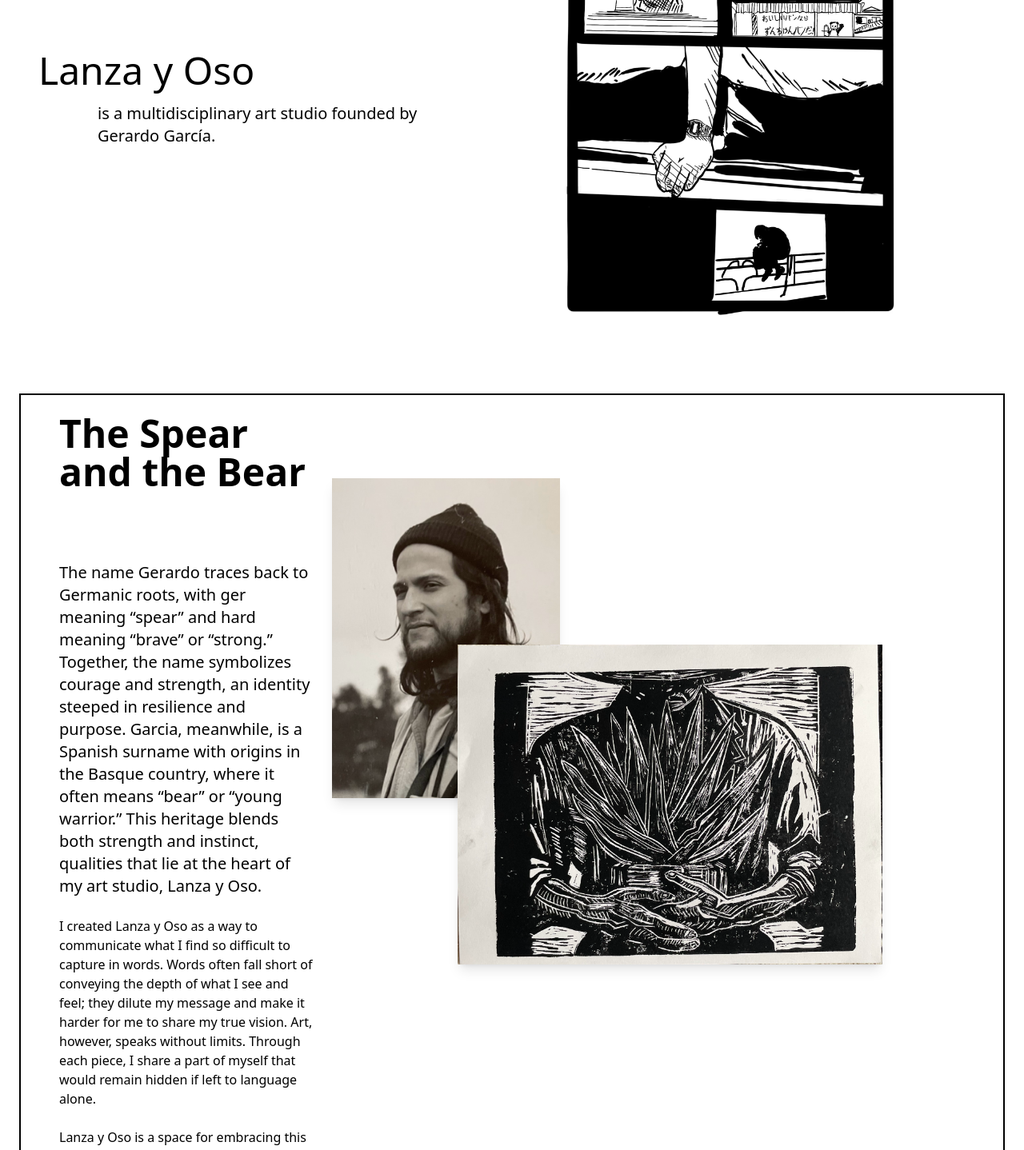
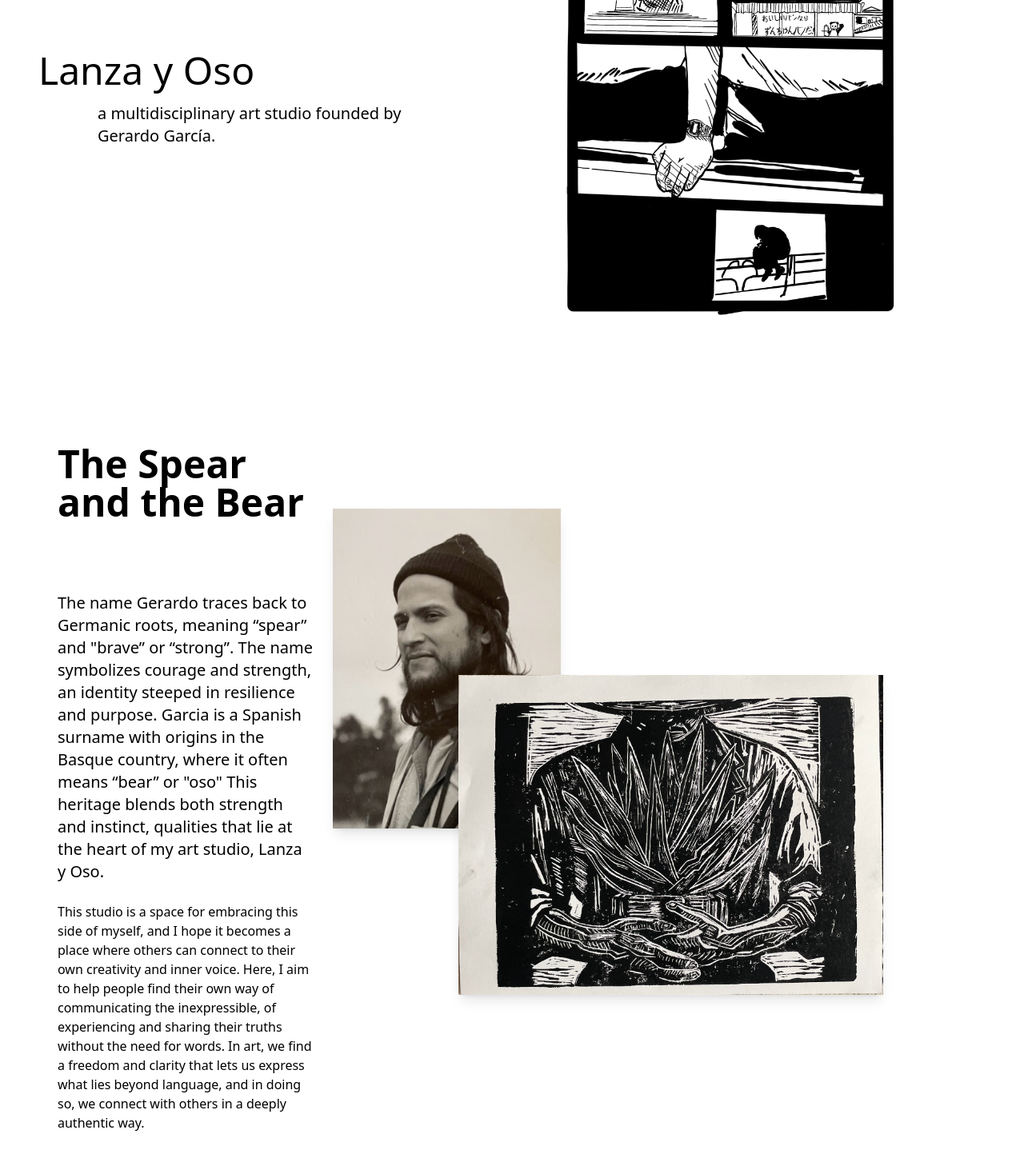
Before and after one commit to gerardojgarcia/lanza_y_oso, a Nuxt app: page / in a window 1280 px wide. Shown: the part 300-1738 px from the top of the page at 80% size. Built offline with nearby package versions, Linux system fonts and the light colour scheme.

Commit message:
changed favicon; updated hero and about sections

```diff
--- a/app.vue
+++ b/app.vue
@@ -1,8 +1,20 @@
 <template>
   <div>
     <NuxtLayout>
- <NuxtPage />
+      <NuxtPage />
 
     </NuxtLayout>
-     </div>
+  </div>
 </template>
+<style>
+.page-enter-active,
+.page-leave-active {
+  transition: all 0.4s;
+}
+
+.page-enter-from,
+.page-leave-to {
+  opacity: 0;
+  filter: blur(1rem);
+}
+</style>
--- a/components/About.vue
+++ b/components/About.vue
@@ -2,24 +2,19 @@
 
 </script>
 <template>
-  <section class="p-6">
-    <div class="flex flex-col md:flex-row overflow-hidden w-full border-2 border-black p-6 ">
-      <div class="about-text w-1/3 space-y-6 flex flex-col px-6">
+  <section class="py-16 px-6">
+    <div class="flex flex-col md:flex-row overflow-hidden w-full p-6 ">
+      <div class="about-text md:w-1/3 space-y-6 flex flex-col px-6">
         <h2 class="text-5xl font-bold mb-16">The Spear and the Bear</h2>
         <p class="text-xl">
 
-          The name Gerardo traces back to Germanic roots, with ger meaning “spear” and hard meaning “brave” or
-          “strong.” Together, the name symbolizes courage and strength, an identity steeped in resilience and purpose.
-          Garcia, meanwhile, is a Spanish surname with origins in the Basque country, where it often means “bear” or
-          “young warrior.” This heritage blends both strength and instinct, qualities that lie at the heart of my art
+          The name Gerardo traces back to Germanic roots, meaning “spear” and "brave” or
+          “strong”. The name symbolizes courage and strength, an identity steeped in resilience and purpose.
+          Garcia is a Spanish surname with origins in the Basque country, where it often means “bear” or "oso"
+          This heritage blends both strength and instinct, qualities that lie at the heart of my art
           studio, Lanza y Oso. </p>
         <p>
-          I created Lanza y Oso as a way to communicate what I find so difficult to capture in words. Words often
-          fall short of conveying the depth of what I see and feel; they dilute my message and make it harder for me to
-          share my true vision. Art, however, speaks without limits. Through each piece, I share a part of myself that
-          would remain hidden if left to language alone.</p>
-        <p>
-          Lanza y Oso is a space for embracing this side of myself, and I hope it becomes a place where others can
+          This studio is a space for embracing this side of myself, and I hope it becomes a place where others can
           connect to their own creativity and inner voice. Here, I aim to help people find their own way of
           communicating the inexpressible, of experiencing and sharing their truths without the need for words. In art,
           we find a freedom and clarity that lets us express what lies beyond language, and in doing so, we connect with
@@ -30,11 +25,11 @@
 
 
       </div>
-      <div class="about-images flex md:flex-row flex-col justify-center p-8 ">
-        <NuxtImg src="/profile_pic_2.png" sizes="sm:100vw lg:10vw" class="h-[50vh] translate-y-12 shadow-lg">
+      <div class="about-images flex md:flex-row flex-col justify-center md:p-8 ">
+        <NuxtImg src="/profile_pic_2.png" sizes="sm:100vw lg:10vw" class="h-[50vh] md:translate-y-12 shadow-lg">
         </NuxtImg>
         <NuxtImg src="/abrazo_de_agave.png" sizes="sm:100vw lg:10vw"
-          class="translate-y-64 -translate-x-32 z-3 h-[50vh] shadow-lg"></NuxtImg>
+          class="md:translate-y-64 md:-translate-x-32 z-3 md:h-[50vh] shadow-lg"></NuxtImg>
       </div>
     </div>
   </section>
--- a/components/Hero.vue
+++ b/components/Hero.vue
@@ -5,7 +5,7 @@
       <div class="text-black flex flex-col items-center justify-center  space-y-4 ">
         <h1 class="text-5xl hidden md:block self-start">Lanza y Oso</h1>
         <p class="px-2 text-xl md:px-0 md:w-3/4">
-          is a multidisciplinary art studio founded by Gerardo García.
+          a multidisciplinary art studio founded by Gerardo García.
         </p>
 
       </div>
--- a/data/art-main.js
+++ b/data/art-main.js
@@ -17,7 +17,7 @@ export const homeArt = ref([
     image: "/abrazo_de_agave.png",
     link:"/",
     description: "Illustration of Self Help Graphics",
-    price: "25",
+    price: "45",
     size: "8 x 10 ",
     medium: "Linoprint"
 
@@ -40,8 +40,8 @@ export const homeArt = ref([
     image: "/jornaleros_en_el_campo.png",
     link:"/",
     description: "Illustration of Self Help Graphics",
-    price: "25",
-    size: "11 x 17 ",
+    price: "45",
+    size: "8 x 10 ",
     medium: "Linoprint"
 
   },
--- a/nuxt.config.ts
+++ b/nuxt.config.ts
@@ -2,5 +2,9 @@
 export default defineNuxtConfig({
   compatibilityDate: '2024-04-03',
   devtools: { enabled: true },
-  modules: ['@nuxtjs/tailwindcss', '@nuxt/image']
+  modules: ['@nuxtjs/tailwindcss', '@nuxt/image'],
+
+  app: {
+    pageTransition: { name: 'page', mode: 'out-in' }
+  }
 })
```
Also changed, not shown: 2 other files (tests, documents, lock files or other folders).
